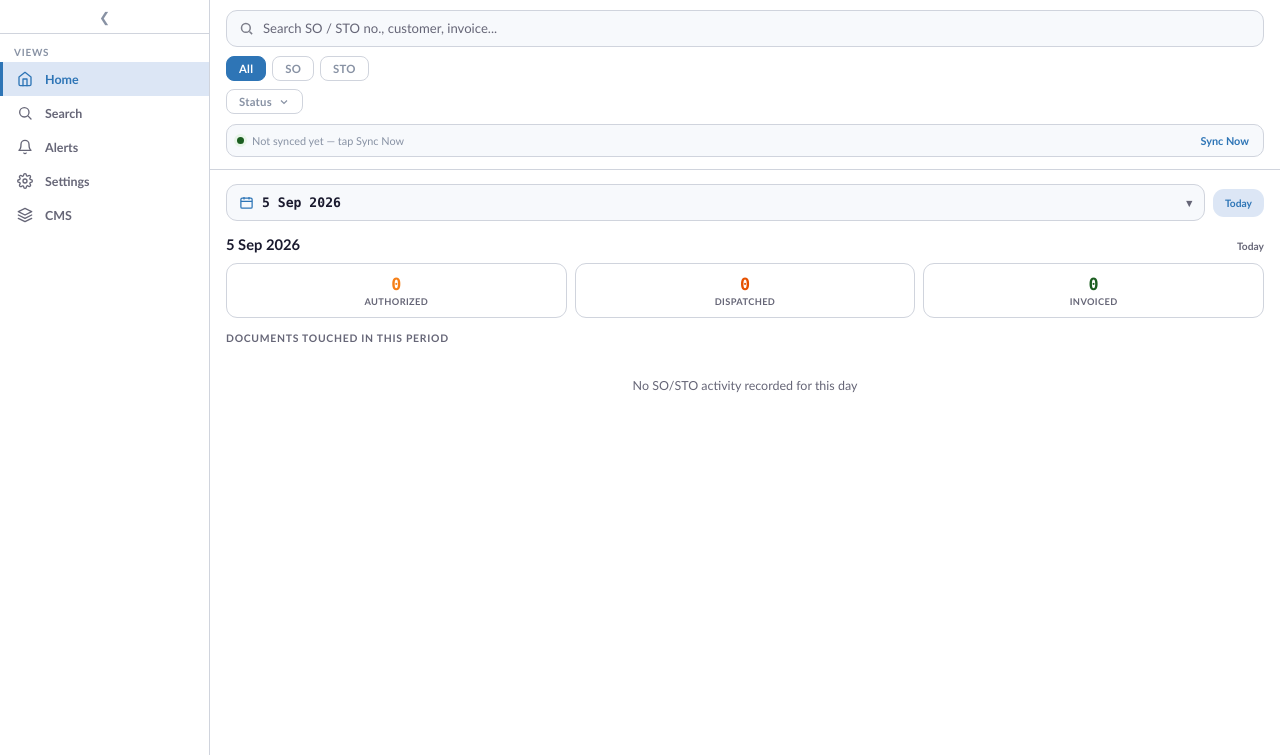
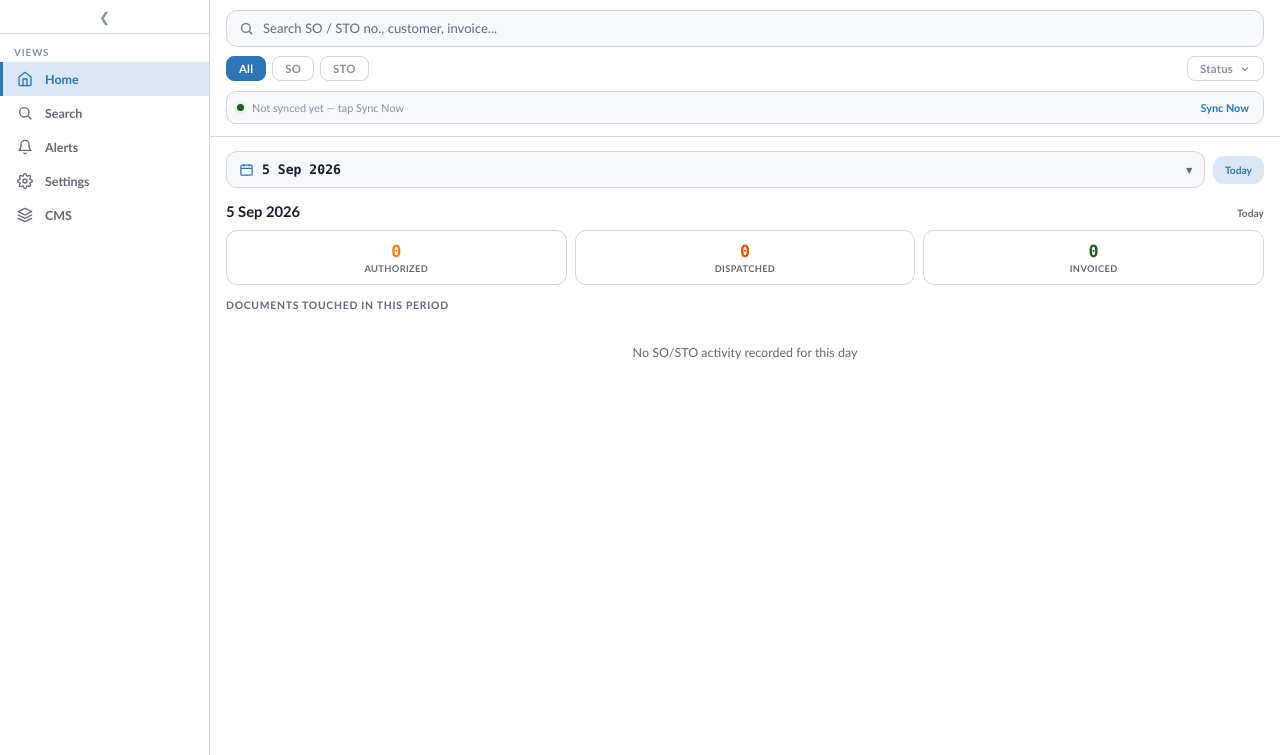
Before and after one commit to PEPSADMIN/SSS-SO-STO-Status, a Flask app: page / in a window 1280 px wide. Shown: the part 45-800 px from the top of the page. Run offline with Flask 3, Linux system fonts and the light colour scheme; the visitor is signed in with stand-in values (Sample User, id 1); data comes from the database, SQL or seed files in the repository; data that the repository does not hold is empty; parts of the project's set-up code (start-up, migrations or seed data) failed here and were passed over.

Commit message:
Dedupe status filter and move it onto the All/SO/STO row
- Removed "Not Invoiced" from Dispatch Status — the end-state badge no
  longer shows that generic label (it falls back to the order's own
  status instead), so filtering by it made no sense against what's shown.
- Removed "Order Cancelled" from Dispatch Status since it's the same set
  of records as Order Status "Cancelled" — a cancelled order always maps
  to both, so having two checkboxes for one outcome was redundant.
- Moved the Status dropdown onto the same row as All/SO/STO, right-aligned,
  instead of its own row below; the popover now anchors to the right edge
  to match.

Co-Authored-By: Claude Sonnet 5 <noreply@anthropic.com>

```diff
--- a/templates/so_sto.html
+++ b/templates/so_sto.html
@@ -177,14 +177,15 @@ html.sidebar-collapsed .side-label{ display:none; }
 }
 .search-box input::placeholder{ color:var(--ink-dim); font-family:var(--font-ui); }
 
-.type-toggle{ display:flex; gap:6px; margin-top:9px; }
+.filter-row{ display:flex; align-items:center; justify-content:space-between; gap:8px; margin-top:9px; }
+.type-toggle{ display:flex; gap:6px; }
 .tt-btn{
   border:1px solid var(--border); background:transparent; color:var(--ink-mut);
   font-size:.71rem; font-weight:700; letter-spacing:.02em; padding:5px 12px; border-radius:8px; cursor:pointer;
 }
 .tt-btn.active{ background:var(--accent); border-color:var(--accent); color:#fff; }
 
-.status-filter{ position:relative; display:inline-block; margin-top:8px; }
+.status-filter{ position:relative; display:inline-block; flex-shrink:0; }
 .sf-trigger{
   display:flex; align-items:center; gap:6px;
   border:1px solid var(--border); background:transparent; color:var(--ink-mut);
@@ -196,7 +197,7 @@ html.sidebar-collapsed .side-label{ display:none; }
   padding:1px 6px; line-height:1.4;
 }
 .sf-popover{
-  position:absolute; top:100%; left:0; margin-top:6px; z-index:20; min-width:200px;
+  position:absolute; top:100%; right:0; margin-top:6px; z-index:20; min-width:200px;
   background:var(--surface); border:1px solid var(--border); border-radius:11px; padding:6px;
   box-shadow:var(--shadow);
 }
@@ -663,6 +664,7 @@ html.sidebar-collapsed .side-label{ display:none; }
             <input id="q" type="text" placeholder="Search SO / STO no., customer, invoice..." autocomplete="off" />
           </div>
         </div>
+        <div class="filter-row">
           <div class="type-toggle" id="typeToggle">
             <button type="button" class="tt-btn active" data-t="ALL">All</button>
             <button type="button" class="tt-btn" data-t="SO">SO</button>
@@ -676,16 +678,15 @@ html.sidebar-collapsed .side-label{ display:none; }
             </button>
             <div class="sf-popover" id="statusFilterPopover" hidden>
               <div class="sf-group-label">Dispatch Status</div>
-            <label class="sf-option"><input type="checkbox" data-group="dispatch" value="Not Invoiced"><span>Not Invoiced</span></label>
               <label class="sf-option"><input type="checkbox" data-group="dispatch" value="Ready for Dispatch"><span>Ready for Dispatch</span></label>
               <label class="sf-option"><input type="checkbox" data-group="dispatch" value="Dispatched"><span>Dispatched</span></label>
-            <label class="sf-option"><input type="checkbox" data-group="dispatch" value="Order Cancelled"><span>Order Cancelled</span></label>
               <div class="sf-group-label">Order Status</div>
               <label class="sf-option"><input type="checkbox" data-group="order" value="Not Processed"><span>Not Processed</span></label>
               <label class="sf-option"><input type="checkbox" data-group="order" value="Ready to Process"><span>Ready to Process</span></label>
               <label class="sf-option"><input type="checkbox" data-group="order" value="Production Ready"><span>Production Ready</span></label>
               <label class="sf-option"><input type="checkbox" data-group="order" value="Cancelled"><span>Cancelled</span></label>
               <button type="button" class="sf-clear-btn" id="statusFilterClear">Clear filter</button>
+            </div>
           </div>
         </div>
         <div class="sync-strip">
```
Lines whose indentation alone changed are shown as unchanged.
